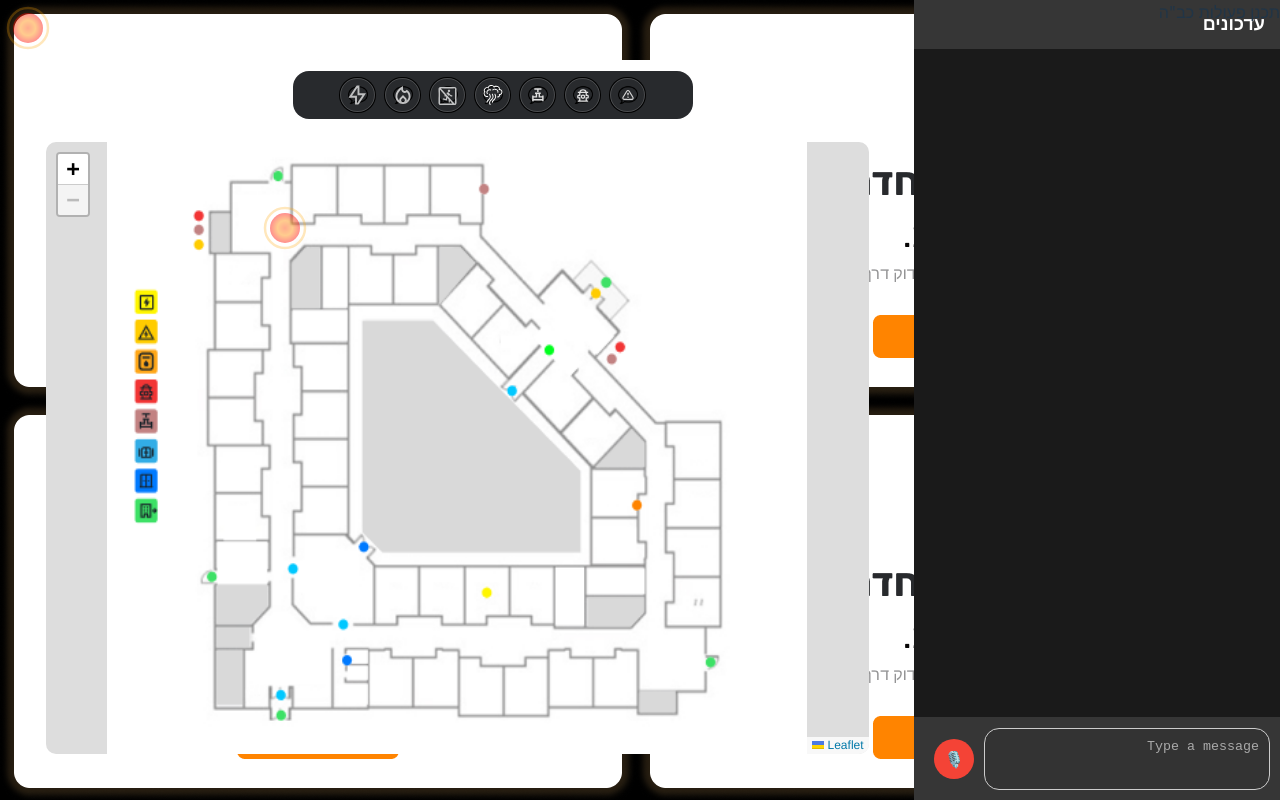
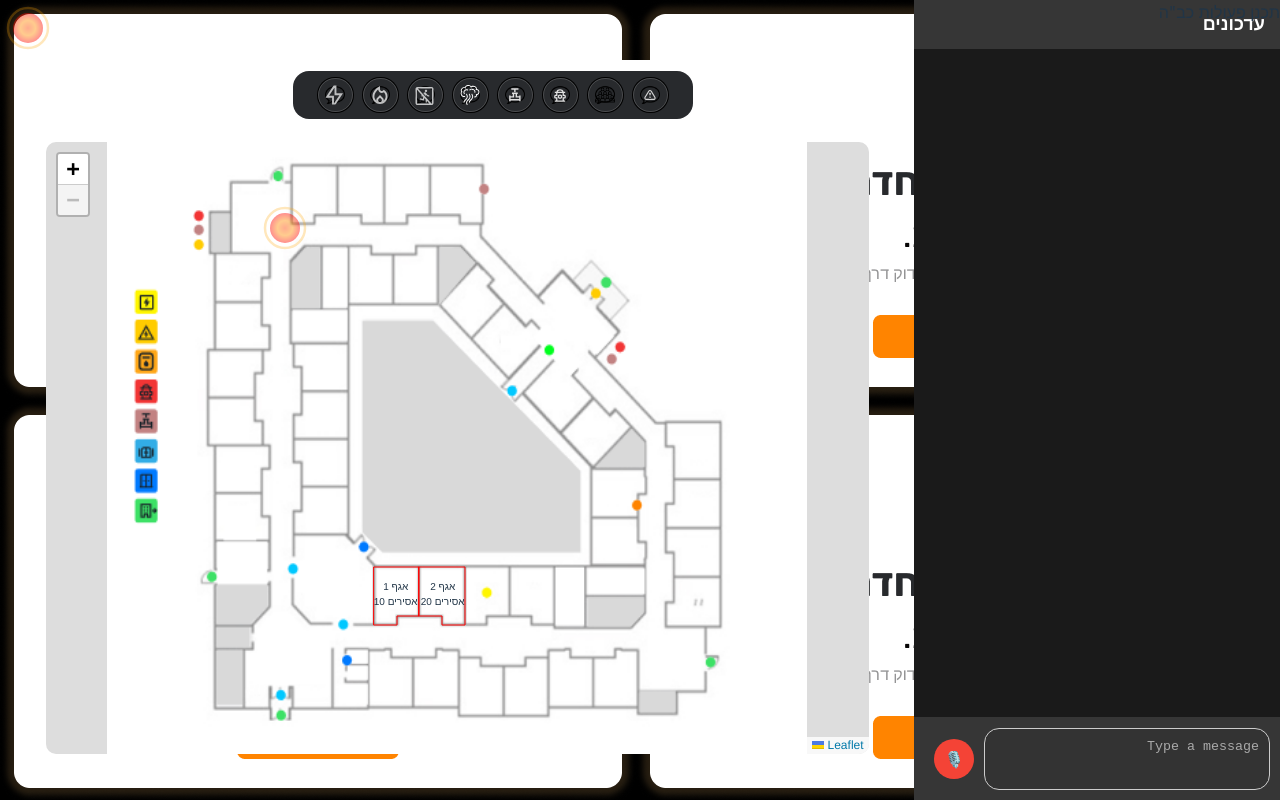
Before and after one commit to YahelCh/EinHaesh, a React (Vite) app: page / in a window 1280 px wide. Built offline with nearby package versions, Linux system fonts and the light colour scheme.

Commit message:
הוספות

```diff
--- a/src/components/ActionsBar.jsx
+++ b/src/components/ActionsBar.jsx
@@ -13,6 +13,8 @@ import gasTapIconActive from '../assets/actions_icons/gasTapIconActive.svg';
 import fireCabinetIcon from '../assets/actions_icons/fireCabinetIcon.svg';
 import fireCabinetIconActive from '../assets/actions_icons/fireCabinetIconActive.svg';
 import iconParking from '../assets/actions_icons/iconParking.svg';
+import pinuyActive from '../assets/actions_icons/pinuyActive.png';
+import pinuy from '../assets/actions_icons/pinuy.png';
 // import iconParkingActive from '../assets/actions_icons/iconParkingActive';
 
 
@@ -24,6 +26,7 @@ const ActionsBar = ({ setActiveAction, activeAction, onParkingClick }) => {
         { name: 'smoke', icon: iconSmoke, activeIcon: iconSmokeActive, reportText: 'עשן חדר אוכל ותאים 2,3,4' },
         { name: 'gas', icon: gasTapIcon, activeIcon: gasTapIconActive, reportText: 'סגירת ברז גז' },
         { name: 'fireCabinet', icon: fireCabinetIcon, activeIcon: fireCabinetIconActive, reportText: 'ארון כיבוי' },
+        { name: 'pinuy', icon: pinuy, activeIcon: pinuyActive, reportText: 'פינוי אסירים' },
 
         {
             name: 'parking',
--- a/src/components/FireAlarm.jsx
+++ b/src/components/FireAlarm.jsx
@@ -1,26 +1,34 @@
-import React, { useEffect, useRef } from 'react';
+import React, { useEffect, useRef, useState } from 'react';
 import alarmSound from '../assets/577314__trp__school-fire-alarm-loud-beep.flac';
 
 const FireAlarm = () => {
   const audioRef = useRef(null);
+  const [isAudioReady, setIsAudioReady] = useState(false);
+
+  const handleUserInteraction = () => {
+    // שים לב שהמשתמש ביצע אינטראקציה כלשהי עם הדף
+    const audio = audioRef.current;
+    if (audio) {
+      audio.loop = true; // הפעלת השמע בלולאה
+      audio.play().catch((err) => console.error('Audio play error:', err));
+      setIsAudioReady(true);
+    }
+  };
 
   useEffect(() => {
-    // הפעלת הסאונד כשהרכיב נטען
-    const audio = audioRef.current;
-    if (audio) {
-      audio.loop = true; // סאונד בלולאה
-      audio.play().catch((err) => console.error('Audio play error:', err));
-    }
-
-    return () => {
-      // עצירת הסאונד כשהרכיב מתפרק
-      if (audio) {
-        audio.pause();
-      }
-    };
+    handleUserInteraction()
   }, []);
 
-  return <audio ref={audioRef} src={alarmSound} />;
+  return (
+    <div>
+      {!isAudioReady && (
+        <div>
+          {/* <p>השעון יתחיל לפעול ברגע שתבצע פעולה כלשהי (כמו גלילה או לחיצה).</p> */}
+        </div>
+      )}
+      <audio ref={audioRef} src={alarmSound} />
+    </div>
+  );
 };
 
 export default FireAlarm;
--- a/src/components/Map.jsx
+++ b/src/components/Map.jsx
@@ -9,6 +9,8 @@ import ActionsBar from './ActionsBar';
 import MapLegend from './MapLegend';
 import fireIconImg from '../assets/fire-icon.svg';
 import parkingOption from '../assets/parking1.png';
+import Taim from './Taim';
+import { TaimLst } from '../store/dec'
 
 const bounds = [[0, 0], [700, 700]];
 
@@ -18,6 +20,7 @@ const Map = ({ setReports }) => {
   const [showParking, setShowParking] = useState(false);
   const [selectedParkingCoords, setSelectedParkingCoords] = useState(null);
   const [activeRoute, setActiveRoute] = useState(null);
+  const [taimList, setTaimList] = useState(TaimLst);
 
   const mapRef = useRef();
 
@@ -183,6 +186,26 @@ const Map = ({ setReports }) => {
     }
   };
 
+  const handleClickZone = (index) => {
+    let desc = TaimLst.find(f => f.id == index)?.desc
+    const timeSent = new Date().toLocaleString('he-IL', {
+      timeStyle: 'short'
+    });
+    setReports((prevReports) => [
+      ...prevReports,
+      { id: Date.now(), text: `${activeAction.reportText} ${desc}`, isRecording: false, time: timeSent },
+    ]);
+
+    if (activeAction.name == "pinuy") {
+      setTaimList((prevList) =>
+        prevList.map((item) =>
+          item.id === index ? { ...item, numAsirim: 0 } : item
+        )
+      );
+
+    }
+  };
+
   // הגדרת נקודות המסלול (נקודת התחלה + עיקולים + נקודת סיום)
   const parkingRoutes = {
     parking1: [
@@ -321,6 +344,8 @@ const Map = ({ setReports }) => {
           </Marker>
         ))}
 
+
+
         {showParking && (
           <>
 
@@ -336,6 +361,7 @@ const Map = ({ setReports }) => {
               >
                 <Popup>{`חניה ${index + 1}`}</Popup>
               </Marker> */}
+
                 {selectedParkingCoords &&
                   <Polyline positions={routePoints.map(point => [point.lat, point.lng])} color="blue" weight={5} opacity={0.7} />}
               </>
@@ -343,8 +369,7 @@ const Map = ({ setReports }) => {
           </>
         )}
         <FireIcon />
-
-
+        <Taim handleClickZone={handleClickZone} taimList={taimList} />
         <MapClickHandler />
       </MapContainer>
     </>
--- /dev/null
+++ b/src/components/Taim.jsx
@@ -0,0 +1,83 @@
+import React, { useEffect, useRef, useState } from 'react';
+import { MapContainer, ImageOverlay, Marker, Polygon, useMap, useMapEvents, Popup, Polyline } from 'react-leaflet';
+
+
+const Label = ({ zone }) => {
+
+  const calculateCentroid = (coordinates) => {
+    let area = 0;
+    let x = 0;
+    let y = 0;
+
+    for (let i = 0; i < coordinates.length; i++) {
+      const [x1, y1] = coordinates[i];
+      const [x2, y2] = coordinates[(i + 1) % coordinates.length];
+
+      const crossProduct = x1 * y2 - x2 * y1;
+      area += crossProduct;
+      x += (x1 + x2) * crossProduct;
+      y += (y1 + y2) * crossProduct;
+    }
+
+    area = area / 2;
+    x = x / (6 * area);
+    y = y / (6 * area);
+
+    return [x, y];
+  };
+
+  const centroid = calculateCentroid(zone.points.map(({ lat, lng }) => [lat, lng])
+
+  );
+
+  const map = useMap();
+
+  const point = map.latLngToLayerPoint(centroid); // ממיר קואורדינטות למיקום על המסך
+
+  const asir = ' אסירים ' + zone.numAsirim
+
+  const style = {
+    position: 'absolute',
+    top: point.y,
+    left: point.x,
+    transform: 'translate(-50%, -50%)',
+    padding: '2px 6px',
+    borderRadius: '4px',
+    fontSize: '10px',
+    pointerEvents: 'none',
+    zIndex: 1000,
+    textAlign: 'center'
+  };
+
+  return <div style={style}>
+    <div >{zone.desc}</div>
+    <div >{asir} </div>
+  </div>
+};
+
+const Taim = ({ handleClickZone,taimList }) => {
+
+  return (
+    <>
+
+      {taimList.map((zone, index) => <div key={index}><Polygon
+        key={zone.id}
+        positions={zone.points}
+        fillColor={'transparent'} // zone.color
+        pathOptions={{
+          color: zone.color || 'transparent',
+          fillOpacity: zone.color ? 0.5 : 0,
+          weight: 1,
+        }}
+        eventHandlers={{
+          click: () => handleClickZone(zone.id),
+        }}
+
+      />   <Label zone={zone} />
+      </div>
+      )}
+    </>
+  );
+};
+
+export default Taim;
--- /dev/null
+++ b/src/store/dec.js
@@ -0,0 +1,23 @@
+export const TaimLst = [
+    {
+        id: 1, numAgaf: 1, desc: " אגף 1", color: 'red', numAsirim: 10,
+        points: [{ lat: 231.2294684094884, lng: 267.24143903685615 }
+            , { lat: 231.2294684094884, lng: 311.59375887330344 }
+            , { lat: 181.7237259539931, lng: 311.59375887330344 }
+            , { lat: 181.7237259539931, lng: 289.8548753478335 }
+            , { lat: 173.22258250751088, lng: 289.8548753478335 }
+            , { lat: 173.22258250751088, lng: 267.24143903685615 }
+        ]
+    },
+
+    {
+        id: 2, numAgaf: 2, desc: " אגף 2", color: 'red', numAsirim: 20,
+        points: [{ lat: 231.2294684094884, lng: 311.59375887330344 }
+            , { lat: 231.2294684094884, lng: 358.02303857111553 }
+            , { lat: 173.22258250751088, lng: 358.02303857111553 }
+            , { lat: 173.22258250751088, lng: 335.16645498376266 }
+            , { lat: 181.7237259539931, lng: 335.3158906620445 }
+            , { lat: 181.7237259539931, lng: 311.59375887330344 }
+        ]
+    },
+];
```
Also changed, not shown: src/assets/actions_icons/pinuy.png (added), src/assets/actions_icons/pinuyActive.png (added).
